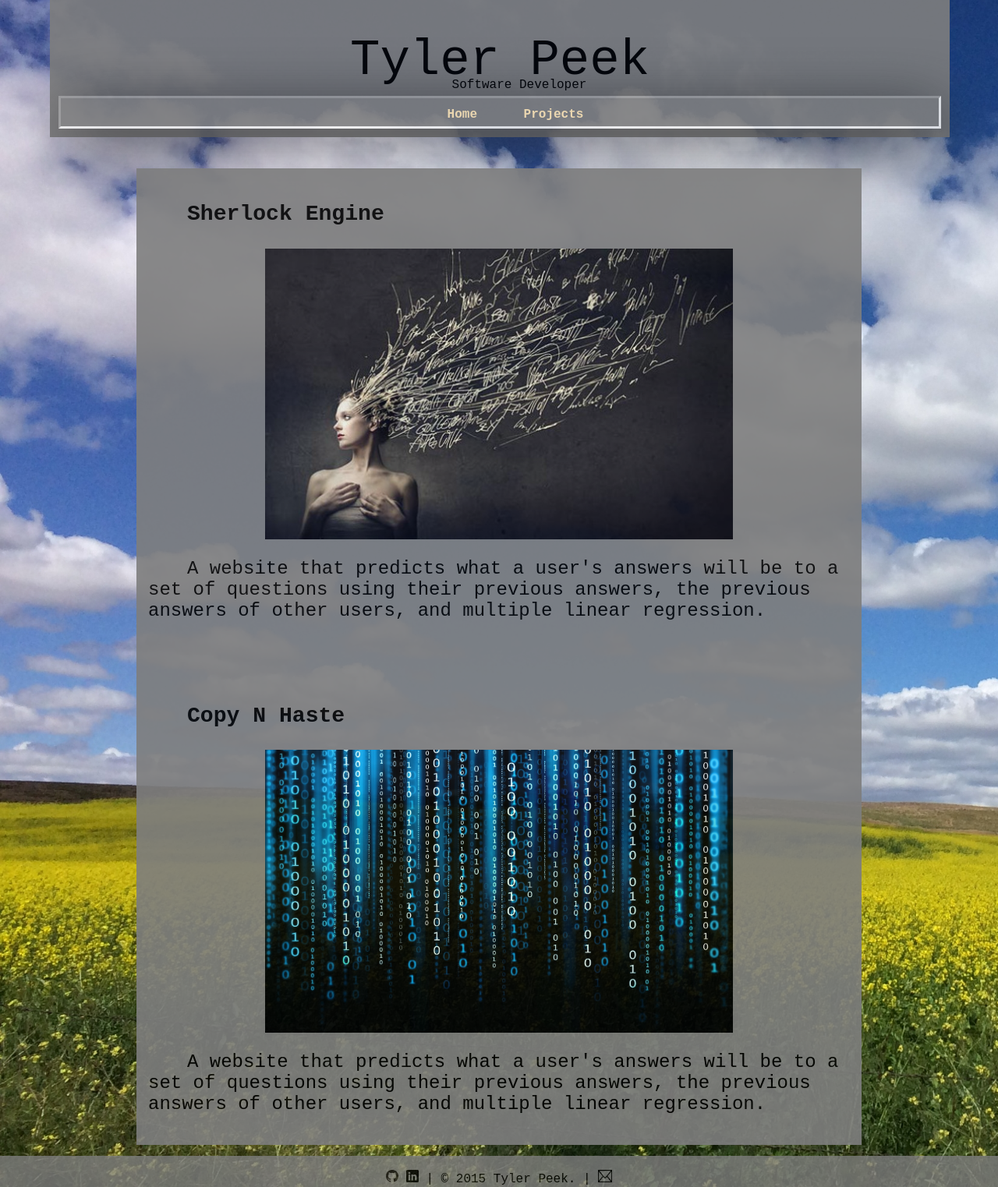
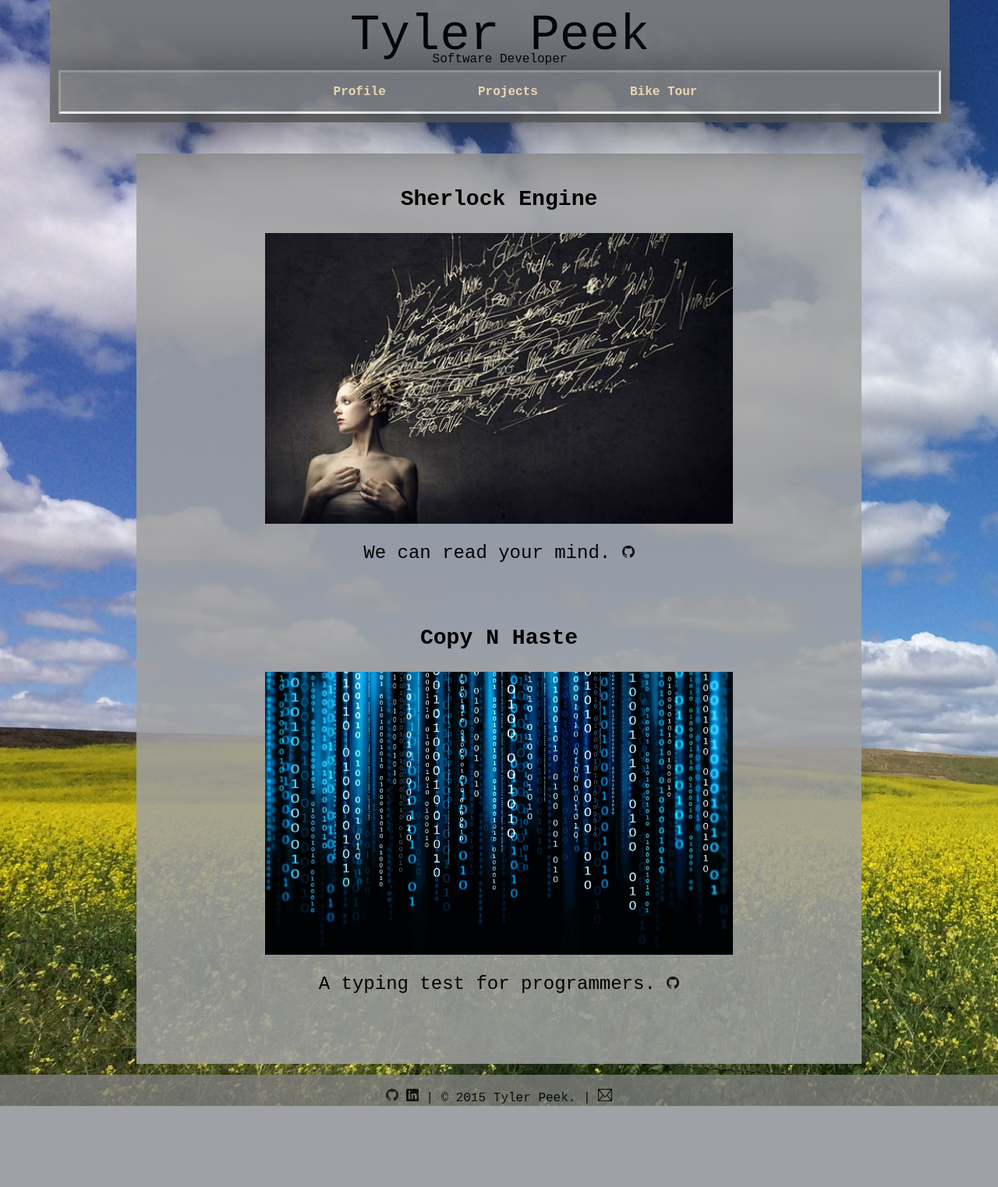
Before and after one commit to tpeek/Personal-Website, a Django app: page /projects/ in a window 1280 px wide. Shown: the whole page at 78% size. After the commit the page ends 1419 px from the top, so only its background shows below. Run offline with Django 3.2, Linux system fonts and the light colour scheme; some libraries are stand-ins or nearby versions.

Commit message:
fixed styling

```diff
--- a/mywebsite/mywebsite/urls.py
+++ b/mywebsite/mywebsite/urls.py
@@ -1,9 +1,10 @@
 from django.conf.urls import include, url
 from django.contrib import admin
-from .views import home_view, projects_view
+from .views import home_view, projects_view, bike_tour_view
 
 urlpatterns = [
     url(r'^admin/', include(admin.site.urls)),
     url(r'^$', home_view, name='home'),
     url(r'^projects/', projects_view, name='projects'),
+    url(r'^bike_tour/', bike_tour_view, name='bike_tour')
 ]
--- a/mywebsite/mywebsite/views.py
+++ b/mywebsite/mywebsite/views.py
@@ -7,3 +7,7 @@ def home_view(request):
 
 def projects_view(request):
     return render(request, 'projects.html')
+
+
+def bike_tour_view(request):
+    return render(request, 'bike_tour.html')
--- a/mywebsite/static/style.css
+++ b/mywebsite/static/style.css
@@ -3,9 +3,10 @@ GENERAL
 **************************/
 html,
 body {
-  margin:0;
-  padding:0;
-  height:100%;
+  margin: 0;
+  padding: 0;
+  height: 100%;
+  text-indent: 0;
 }
 
 #wrapper {
@@ -15,12 +16,12 @@ body {
   position:relative;
   background-image: url("yellow.JPG");
   background-size: cover;
+  text-indent: 0;
 }
 
 #content {
   padding-bottom:100px;
-  background-color: rgb(126, 126, 126);
-  opacity: .9;
+  background-color: rgba(160, 160, 160, .85);
   font-size: 1.5em;
   padding: 15px;
   max-width: 900px;
@@ -34,6 +35,7 @@ a {
 
 #me {
   display: block;
+  margin: 15px;
   margin-left: auto;
   margin-right: auto;
   width: 70%;
@@ -44,13 +46,17 @@ ul {
   list-style-type: none;
 }
 
+.inline {
+  display: inline;
+}
+
 
 /**************************
 HEADING
 **************************/
 
 #header {
-  margin: 0 0 40px 0;
+  margin: 0 0 40px;
   padding: 1px;
   width: 100%;
   text-align: center;
@@ -59,7 +65,7 @@ HEADING
 }
 
 .name {
-  margin: 1px 0;
+  margin: 20px 0 0;
   font-size: 4em;
   font-weight: normal;
   line-height: 0.8em;
@@ -85,11 +91,11 @@ nav {
 
 nav ul {
   list-style: none;
-  margin: -6px 50px 6px 0;
 }
 
 nav li {
   display: inline-block;
+  margin: 0 5% 0;
 }
 
 
@@ -106,6 +112,7 @@ Footer
   left:0;
   text-align: center;
   opacity: .8;
+  text-indent: 0;
 }
 
 .logo {
@@ -120,13 +127,14 @@ PROJECT
 .project_pic {
   width: 90%;
   display: block;
-  margin-left: auto;
-  margin-right: auto;
+  margin: auto;
   max-width: 600px;
 }
 
-.project_tile {
-  width: 50%;
+#tiles {
+  text-align: center;
+  width: 100%;
+  padding-bottom: 50px;
 }
 
 
@@ -134,37 +142,14 @@ PROJECT
 COLORS
 **************************/
 
-/* Site Body */
-body {
-  color: #000;
-  text-indent: 50px;
-}
-
-h1, h2 {
-  color: #000;
-}
-
-header {
-  border-color: #e58331;
-}
-
-/* Nav Background */
-nav {
-
-}
-
-/* Logo Text */
-header h1, header h2 {
-  color: #ffe6b5;
-}
-
 /* Links */
 a, a:visited {
-  color: black;
+  color: #000;
 }
 
 a.selected, a:hover {
   color: #dd6a0a;
+  width: 90%;
 }
 
 /* Nav Links */
--- a/mywebsite/templates/base.html
+++ b/mywebsite/templates/base.html
@@ -29,12 +29,13 @@
         $("#header, #footer").css("background-color", 'rgb(' + red + ',' + green + ',' + blue + ')');
     });
   </script>
-<div id="header"><h1 class="name"><br>Tyler Peek</h1>
+<div id="header"><h1 class="name">Tyler Peek</h1>
   <h2>Software Developer</h2>
   <nav>
-    <ul><br>
-      <li><a href="{% url 'home' %}">Home</a></li>
+    <ul>
+      <li><a href="{% url 'home' %}">Profile</a></li>
       <li><a href="{% url 'projects' %}">Projects</a></li>
+      <li><a href="{% url 'bike_tour' %}">Bike Tour</a></li>
     </ul>
 </nav>
 </div>
--- a/mywebsite/templates/projects.html
+++ b/mywebsite/templates/projects.html
@@ -4,24 +4,23 @@
 <body>
 
 <div id="content">
+<div id="tiles">
 
-<p class="project_tile">
+
 <a href="http://sherlockengine.com/" target="_blank">
 <h3>Sherlock Engine</h3>
 <img class="project_pic" src="{% static 'brain.jpg' %}"></a>
-<p>A website that predicts what a user's answers will be to a set of questions using their
-previous answers, the previous answers of other users, and multiple linear regression.</p>
+<p>We can read your mind.
+<a class="inline" href="https://github.com/tpeek/Answer-Prediction" target="_blank"><img class="logo inline" src="{% static 'git.png' %}"></a>
 </p>
 <br>
-<br>
-<p class="project_tile">
 <a href="http://copynhaste.com/" target="_blank">
 <h3>Copy N Haste</h3>
 <img class="project_pic" src="{% static 'copy.jpg' %}"></a>
-<p>A website that predicts what a user's answers will be to a set of questions using their
-previous answers, the previous answers of other users, and multiple linear regression.</p>
+<p>A typing test for programmers.
+<a class="inline" href="https://github.com/tpeek/copy-n-haste" target="_blank"><img class="logo inline" src="{% static 'git.png' %}"></a>
 </p>
-
+</div>
 </div>
 </body>
 {% endblock %}
```
Also changed, not shown: mywebsite/templates/bike_tour.html (added, +30 -0 lines), mywebsite/static/clarion.JPG (added), mywebsite/static/reporter.JPG (added), mywebsite/static/route.png (added).
